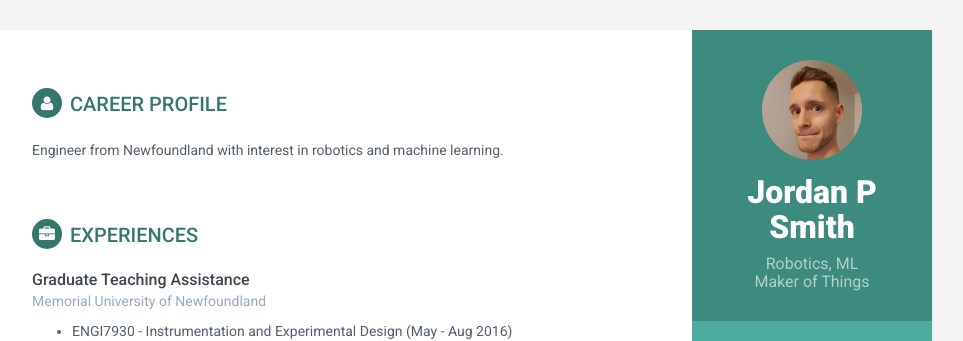
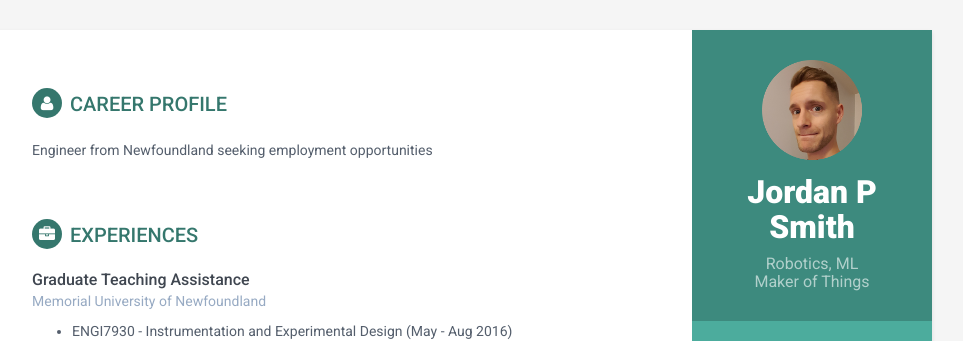
Before and after one commit to jpsmithnl/jpsmithnl.github.io, a Jekyll site: the page built from index.html, in a window 1280 px wide and 900 px high. Shown: the top 341 px of the window, without its empty margins (188-1151 px from the left). Built offline with Jekyll 4.4.1, drawn with Linux system fonts in a browser that asks for light colours.

Commit message:
changed CV summary

```diff
--- a/_includes/carrier-profile.html
+++ b/_includes/carrier-profile.html
@@ -1,6 +1,6 @@
 <section class="section summary-section">
 <h2 class="section-title"><i class="fa fa-user"></i>Career Profile</h2>
 <div class="summary">
-    <p>Engineer from Newfoundland with interest in robotics and machine learning.</p>
+	<p>Engineer from Newfoundland seeking employment opportunities</p>
 </div><!--//summary-->
 </section><!--//section-->
```
